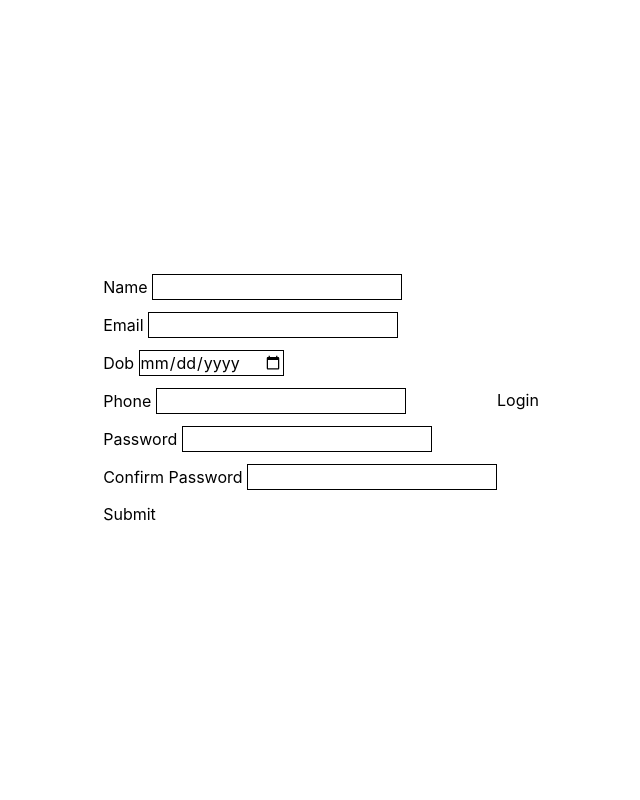
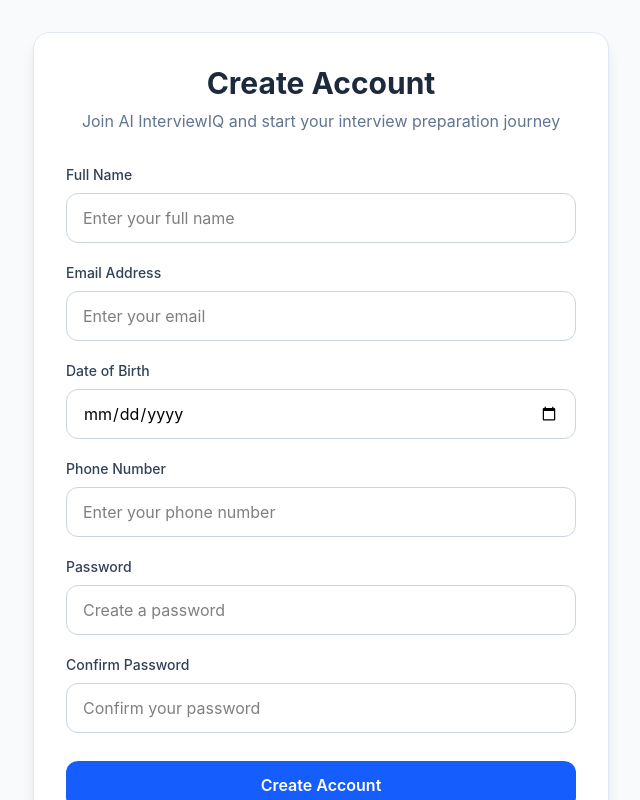
Before and after one commit to Bharath552-bit/Ai-InterviewIQ, a React (Vite) app in the folder client/interviewIQ-client/: page /signup in a window 1280 px wide. Shown: the whole page, without its empty margins (319-959 px from the left). Built offline with nearby package versions, Linux system fonts and the light colour scheme.

Commit message:
login and signup css styling

```diff
--- a/client/interviewIQ-client/package.json
+++ b/client/interviewIQ-client/package.json
@@ -15,6 +15,7 @@
     "moment": "^2.30.1",
     "react": "^19.2.6",
     "react-dom": "^19.2.6",
+    "react-icons": "^5.6.0",
     "react-router-dom": "^7.15.1",
     "react-toastify": "^11.1.0",
     "tailwindcss": "^4.3.0"
--- a/client/interviewIQ-client/src/components/Layout.jsx
+++ b/client/interviewIQ-client/src/components/Layout.jsx
@@ -12,7 +12,7 @@
             <Sidebar/>
         </div> }
 
-        <div className='w-full'>
+        <div className='w-full overflow-auto'>
             <Outlet/>
         </div>
     </div>
--- a/client/interviewIQ-client/src/components/UpdateProfileForm.jsx
+++ b/client/interviewIQ-client/src/components/UpdateProfileForm.jsx
@@ -17,8 +17,14 @@
     async function updateUser(e){
         e.preventDefault()
 
+        const updatedRecords={}
+
+        for(let key in userDetails){
+            if(userDetails[key] != updatedDetails[key]) updatedDetails[key] = updatedDetails.key
+        }
+
         try{
-            const data = await axios.patch(`http://localhost:4000/user/updateUser`)
+            const data = await axios.patch(`http://localhost:4000/user/updateUser`,updatedRecords)
         }catch(err){
             console.log(err.message)
             toast.error(err.message)
@@ -30,10 +36,6 @@
             <div>
                 <label htmlFor="name">Name :</label>
                 <input type="text" id='name' name='name' value={updatedDetails.name} onChange={(e)=>updateValues(e.target.value,'name')}  />
-            </div>
-            <div>
-                <label htmlFor="email">Email :</label>
-                <input type="email" id='email' name='email' value={updatedDetails.email} onChange={(e)=>updateValues(e.target.value,'email')}  />
             </div>
             <div>
                 <label htmlFor="dob">Dob :</label>
--- a/client/interviewIQ-client/src/pages/Login.jsx
+++ b/client/interviewIQ-client/src/pages/Login.jsx
@@ -31,21 +31,84 @@
       toast.error(err.response.data.message)
     }
   }
+
   return (
-    <div>
-        <form onSubmit={login}>
+    <div className="min-h-screen bg-slate-50 flex items-center justify-center px-4">
+      <div className="w-full max-w-md bg-white rounded-2xl shadow-lg border border-slate-200 p-8">
+
+        <div className="mb-8 text-center">
+          <h1 className="text-3xl font-bold text-slate-800">
+            Welcome Back
+          </h1>
+          <p className="text-slate-500 mt-2">
+            Sign in to continue to AI InterviewIQ
+          </p>
+        </div>
+
+        <form onSubmit={login} className="space-y-5">
+
           <div>
-            <label htmlFor="email">Email</label>
-            <input type="email" required name='email' id='email' value={userCredentials.email} onChange={updateLoginFormData} />
+            <label
+              htmlFor="email"
+              className="block text-sm font-medium text-slate-700 mb-2"
+            >
+              Email Address
+            </label>
+
+            <input
+              type="email"
+              required
+              name="email"
+              id="email"
+              value={userCredentials.email}
+              onChange={updateLoginFormData}
+              placeholder="Enter your email"
+              className="w-full px-4 py-3 border border-slate-300 rounded-xl outline-none focus:ring-2 focus:ring-blue-500 focus:border-blue-500 transition-all"
+            />
           </div>
+
           <div>
-            <label htmlFor="password">Password</label>
-            <input type="password" required name='password' id='password' value={userCredentials.password} onChange={updateLoginFormData} />
+            <label
+              htmlFor="password"
+              className="block text-sm font-medium text-slate-700 mb-2"
+            >
+              Password
+            </label>
+
+            <input
+              type="password"
+              required
+              name="password"
+              id="password"
+              value={userCredentials.password}
+              onChange={updateLoginFormData}
+              placeholder="Enter your password"
+              className="w-full px-4 py-3 border border-slate-300 rounded-xl outline-none focus:ring-2 focus:ring-blue-500 focus:border-blue-500 transition-all"
+            />
           </div>
+
           <div>
-            <input type="submit" value="Submit" />
+            <input
+              type="submit"
+              value="Sign In"
+              className="w-full bg-blue-600 hover:bg-blue-700 text-white py-3 rounded-xl font-semibold cursor-pointer transition-all duration-300"
+            />
           </div>
+
+          <div className="text-center">
+            <p className="text-slate-600">
+              Don't have an account?{" "}
+              <Link
+                to="/signUp"
+                className="text-blue-600 hover:text-blue-700 font-medium"
+              >
+                Sign Up
+              </Link>
+            </p>
+          </div>
+
         </form>
+      </div>
     </div>
   )
 }
--- a/client/interviewIQ-client/src/pages/Profile.jsx
+++ b/client/interviewIQ-client/src/pages/Profile.jsx
@@ -10,12 +10,12 @@
   const [isChangeDetailsForm,setIsChangeDetailsForm] = useState(false)
 
   function getAge(dob){
+
     if(!dob) return null
     const age = moment().diff(dob,'years')
 
     return age
   }
-
 
   return (
     <div className='relative'>
--- a/client/interviewIQ-client/src/pages/SignUp.jsx
+++ b/client/interviewIQ-client/src/pages/SignUp.jsx
@@ -7,6 +7,7 @@
     const [formValues,setFromValues]=useState({name : "", email :"", dob : "", phone : "", password : "", confirmPassword : ""})
 
     const navigate = useNavigate()
+
     function updateFormData(e){
         const {name,value}=e.target
 
@@ -48,7 +49,7 @@
         }
 
         try{
-            const data =  await axios.post("http://localhost:4000/auth/signup",body)
+            const data = await axios.post("http://localhost:4000/auth/signup",body)
             console.log(data,' data from signup')
             navigate("/login")
 
@@ -56,42 +57,166 @@
             console.log(err.message)
             toast.error(err.message)
         }
+    }
 
+    return (
+        <div className="min-h-screen bg-slate-50 flex justify-center items-center px-4 py-8">
 
-    }
-  return (
-    <div className='h-screen flex justify-center items-center'>
-        <form className='flex gap-3 flex-col' onSubmit={signUp} >
-            <div>
-                <label htmlFor="name"> Name </label>
-                <input className='border-1' type="text" required value={formValues.name}  name='name' id='name'  onChange={updateFormData} />
-            </div>
-            <div>
-                <label htmlFor="email"> Email </label>
-                <input className='border-1' type="email" required value={formValues.email} name='email' id='email' onChange={updateFormData}  />
-            </div>
-            <div>
-                <label htmlFor="dob"> Dob </label>
-                <input className='border-1' type="date" value={formValues.dob} name='dob' id='dob' onChange={updateFormData}  />
-            </div>  <div>
-                <label htmlFor="phone"> Phone </label>
-                <input className='border-1' type="text" required name='phone' value={formValues.phone} id='phone'  onChange={updateFormData}  />
-            </div>
-            <div>
-                <label htmlFor="password"> Password </label>
-                <input className='border-1' type="password" required value={formValues.password} name='password' id='password' onChange={updateFormData}  />
-            </div>
-            <div>
-                <label htmlFor="confirmPassword"> Confirm Password </label>
-                <input className='border-1' type="password" required value={formValues.confirmPassword} name='confirmPassword' id='confirmPassword' onChange={updateFormData}  />
+            <div className="w-full max-w-xl bg-white rounded-2xl shadow-lg border border-slate-200 p-8">
+
+                <div className="text-center mb-8">
+                    <h1 className="text-3xl font-bold text-slate-800">
+                        Create Account
+                    </h1>
+                    <p className="text-slate-500 mt-2">
+                        Join AI InterviewIQ and start your interview preparation journey
+                    </p>
                 </div>
 
+                <form className="space-y-5" onSubmit={signUp}>
 
                     <div>
-                <input type="submit" value="Submit" />
+                        <label
+                            htmlFor="name"
+                            className="block text-sm font-medium text-slate-700 mb-2"
+                        >
+                            Full Name
+                        </label>
+
+                        <input
+                            className="w-full px-4 py-3 border border-slate-300 rounded-xl outline-none focus:ring-2 focus:ring-blue-500 focus:border-blue-500 transition-all"
+                            type="text"
+                            required
+                            value={formValues.name}
+                            name="name"
+                            id="name"
+                            placeholder="Enter your full name"
+                            onChange={updateFormData}
+                        />
                     </div>
+
+                    <div>
+                        <label
+                            htmlFor="email"
+                            className="block text-sm font-medium text-slate-700 mb-2"
+                        >
+                            Email Address
+                        </label>
+
+                        <input
+                            className="w-full px-4 py-3 border border-slate-300 rounded-xl outline-none focus:ring-2 focus:ring-blue-500 focus:border-blue-500 transition-all"
+                            type="email"
+                            required
+                            value={formValues.email}
+                            name="email"
+                            id="email"
+                            placeholder="Enter your email"
+                            onChange={updateFormData}
+                        />
+                    </div>
+
+                    <div>
+                        <label
+                            htmlFor="dob"
+                            className="block text-sm font-medium text-slate-700 mb-2"
+                        >
+                            Date of Birth
+                        </label>
+
+                        <input
+                            className="w-full px-4 py-3 border border-slate-300 rounded-xl outline-none focus:ring-2 focus:ring-blue-500 focus:border-blue-500 transition-all"
+                            type="date"
+                            value={formValues.dob}
+                            name="dob"
+                            id="dob"
+                            onChange={updateFormData}
+                        />
+                    </div>
+
+                    <div>
+                        <label
+                            htmlFor="phone"
+                            className="block text-sm font-medium text-slate-700 mb-2"
+                        >
+                            Phone Number
+                        </label>
+
+                        <input
+                            className="w-full px-4 py-3 border border-slate-300 rounded-xl outline-none focus:ring-2 focus:ring-blue-500 focus:border-blue-500 transition-all"
+                            type="text"
+                            required
+                            name="phone"
+                            value={formValues.phone}
+                            id="phone"
+                            placeholder="Enter your phone number"
+                            onChange={updateFormData}
+                        />
+                    </div>
+
+                    <div>
+                        <label
+                            htmlFor="password"
+                            className="block text-sm font-medium text-slate-700 mb-2"
+                        >
+                            Password
+                        </label>
+
+                        <input
+                            className="w-full px-4 py-3 border border-slate-300 rounded-xl outline-none focus:ring-2 focus:ring-blue-500 focus:border-blue-500 transition-all"
+                            type="password"
+                            required
+                            value={formValues.password}
+                            name="password"
+                            id="password"
+                            placeholder="Create a password"
+                            onChange={updateFormData}
+                        />
+                    </div>
+
+                    <div>
+                        <label
+                            htmlFor="confirmPassword"
+                            className="block text-sm font-medium text-slate-700 mb-2"
+                        >
+                            Confirm Password
+                        </label>
+
+                        <input
+                            className="w-full px-4 py-3 border border-slate-300 rounded-xl outline-none focus:ring-2 focus:ring-blue-500 focus:border-blue-500 transition-all"
+                            type="password"
+                            required
+                            value={formValues.confirmPassword}
+                            name="confirmPassword"
+                            id="confirmPassword"
+                            placeholder="Confirm your password"
+                            onChange={updateFormData}
+                        />
+                    </div>
+
+                    <div className="pt-2">
+                        <input
+                            type="submit"
+                            value="Create Account"
+                            className="w-full bg-blue-600 hover:bg-blue-700 text-white py-3 rounded-xl font-semibold cursor-pointer transition-all duration-300"
+                        />
+                    </div>
+
                 </form>
-        <Link to="/login">Login</Link>
+
+                <div className="mt-6 text-center">
+                    <p className="text-slate-600">
+                        Already have an account?{" "}
+                        <Link
+                            to="/login"
+                            className="text-blue-600 hover:text-blue-700 font-medium"
+                        >
+                            Login
+                        </Link>
+                    </p>
+                </div>
+
+            </div>
+
         </div>
     )
 }
```
Also changed, not shown: 1 other file (tests, documents, lock files or other folders). Lines whose indentation alone changed are shown as unchanged.
